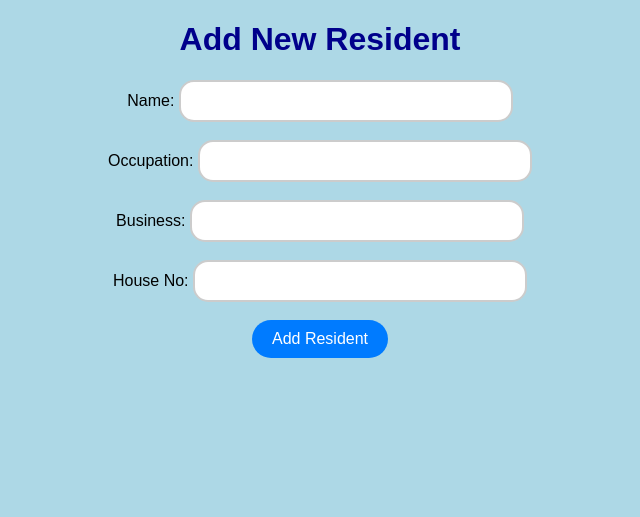
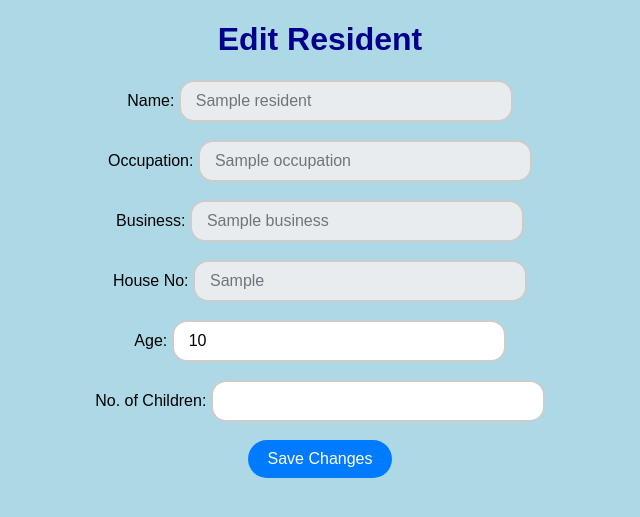
Before and after one commit to KaranRajiwade/jangoBasicProject, a Django app: template ward_project/residents/templates/edit_resident.html in a window 1280 px wide. Shown: the top 517 px of the page, without its empty margins (320-960 px from the left). Run offline with Django 5.2, Linux system fonts and the light colour scheme; the template is opened without the code that fills it: most values are stand-ins (such as "Sample title", 1, 10 or a date in 2020).

Commit message:
-added feature which will prevent users from changing their details

```diff
--- a/ward_project/residents/templates/edit_resident.html
+++ b/ward_project/residents/templates/edit_resident.html
@@ -3,7 +3,7 @@
 <head>
     <meta charset="UTF-8">
     <meta name="viewport" content="width=device-width, initial-scale=1.0">
-    <title>Add Resident</title>
+    <title>Edit Resident</title>
     <style>
         body {
             text-align: center;
@@ -18,66 +18,93 @@
         p {
             color: green;
         }
-         /* Styling the text input */
-         input[type="text"] {
+
+        /* Styling the text input */
+        input[type="text"], input[type="number"] {
             padding: 10px 15px;
-            border-radius: 15px; /* Rounded corners */
-            border: 2px solid #ccc; /* Light gray border */
+            border-radius: 15px;
+            border: 2px solid #ccc;
             font-size: 16px;
-            width: 100%; /* Full width */
-            max-width: 300px; /* Max width */
-            transition: border-color 0.3s ease, box-shadow 0.3s ease; /* Smooth transition for border color and shadow */
+            width: 100%;
+            max-width: 300px;
+            transition: border-color 0.3s ease, box-shadow 0.3s ease;
         }
 
-        input[type="text"]:focus {
-            border-color: #007bff; /* Change border color on focus */
-            outline: none; /* Remove the default focus outline */
-            box-shadow: 0 0 8px rgba(0, 123, 255, 0.5); /* Add a subtle blue glow */
+        input[type="text"]:focus, input[type="number"]:focus {
+            border-color: #007bff;
+            outline: none;
+            box-shadow: 0 0 8px rgba(0, 123, 255, 0.5);
         }
 
-        /* Styling the button */
+        /* Make readonly fields visually distinct */
+        input[readonly] {
+            cursor: not-allowed;
+            background-color: #e9ecef; /* Light gray background */
+            color: #6c757d; /* Dim text color */
+        }
+
         button {
             padding: 10px 20px;
-            border-radius: 25px; /* Rounded corners */
-            border: none; /* Remove border */
-            background-color: #007bff; /* Blue background */
-            color: white; /* White text */
+            border-radius: 25px;
+            border: none;
+            background-color: #007bff;
+            color: white;
             font-size: 16px;
             cursor: pointer;
-            transition: background-color 0.3s ease, transform 0.2s ease; /* Smooth transition for hover effects */
+            transition: background-color 0.3s ease, transform 0.2s ease;
         }
 
         button:hover {
-            background-color: #0056b3; /* Darker blue on hover */
-            transform: translateY(-2px); /* Slight lift effect */
+            background-color: #0056b3;
+            transform: translateY(-2px);
         }
 
         button:active {
-            transform: translateY(0); /* Reset lift effect on click */
+            transform: translateY(0);
         }
-        </style>
+    </style>
+    <script>
+        function confirmSave(event) {
+            event.preventDefault(); // Prevent form submission
+            let confirmAction = confirm("Do you want to save the changes?");
+            if (confirmAction) {
+                event.target.form.submit(); // Submit the form if confirmed
+            } else {
+                window.location.href = "{% url 'dashboard' %}"; // Redirect to dashboard if canceled
+            }
+        }
+    </script>
 </head>
 <body>
-    <h1>Add New Resident</h1>
-    <form method="post" action="{% url 'add_resident' %}">
+    <h1>Edit Resident</h1>
+    <form method="post" action="{% url 'edit_resident' resident.id %}">
         {% csrf_token %}
+
         <label for="name">Name:</label>
-        <input type="text" id="name" name="name" required>
+        <input type="text" id="name" name="name" value="{{ resident.name }}" {% if not request.user.is_staff %}readonly{% endif %}>
         <br><br>
 
         <label for="occupation">Occupation:</label>
-        <input type="text" id="occupation" name="occupation" required>
+        <input type="text" id="occupation" name="occupation" value="{{ resident.occupation }}" {% if not request.user.is_staff %}readonly{% endif %}>
         <br><br>
 
         <label for="business">Business:</label>
-        <input type="text" id="business" name="business">
+        <input type="text" id="business" name="business" value="{{ resident.business }}" {% if not request.user.is_staff %}readonly{% endif %}>
         <br><br>
 
         <label for="house_no">House No:</label>
-        <input type="text" id="house_no" name="house_no" required>
+        <input type="text" id="house_no" name="house_no" value="{{ resident.house_no }}" {% if not request.user.is_staff %}readonly{% endif %}>
         <br><br>
 
-        <button type="submit">Add Resident</button>
+        <label for="age">Age:</label>
+        <input type="number" id="age" name="age" value="{{ resident.age }}">
+        <br><br>
+
+        <label for="no_of_children">No. of Children:</label>
+        <input type="number" id="no_of_children" name="no_of_children" value="{{ resident.no_of_children }}">
+        <br><br>
+
+        <button type="submit" onclick="confirmSave(event)">Save Changes</button>
     </form>
 </body>
 </html>
```
